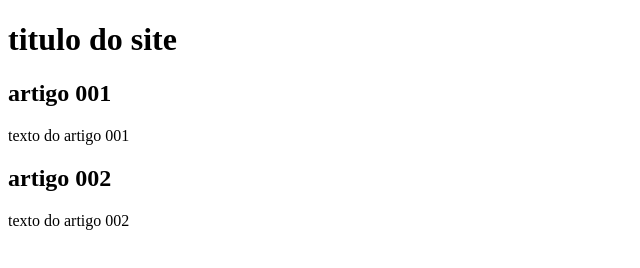
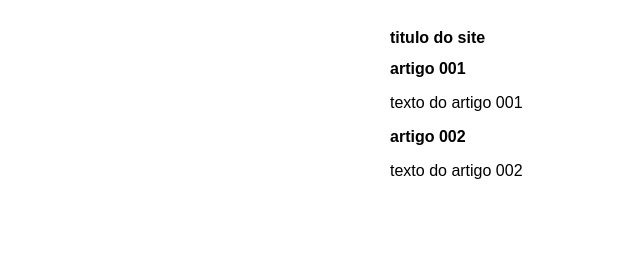
Before and after one commit to emycadri24/Projeto-site, a plain HTML site: page index.html in a window 1280 px wide. Shown: the whole page, without its empty margins (0-640 px from the left). Drawn offline with Linux system fonts and the light colour scheme.

Commit message:
iniciei o design

```diff
--- /dev/null
+++ b/estilos/style.css
@@ -0,0 +1,20 @@
+*{
+    font-family: Arial, Helvetica, sans-serif;
+    font-size: 16px;
+}
+
+
+bory {
+
+    background-color: rgb(164, 114, 210);
+}
+
+main {
+
+    background-color: white;
+    width: 500px;
+    margin: auto;
+    padding: 10px;
+    box-shadow: 3px 3px 5px rgba(18, 17, 17, 0.003);
+
+}
--- a/index.html
+++ b/index.html
@@ -4,6 +4,8 @@
     <meta charset="UTF-8">
     <meta name="viewport" content="width=device-width, initial-scale=1.0">
     <title>Titulo do site</title>
+    <link rel="stylesheet" href="estilos/style.css">
+
 </head>
 <body>
    <main>
```
